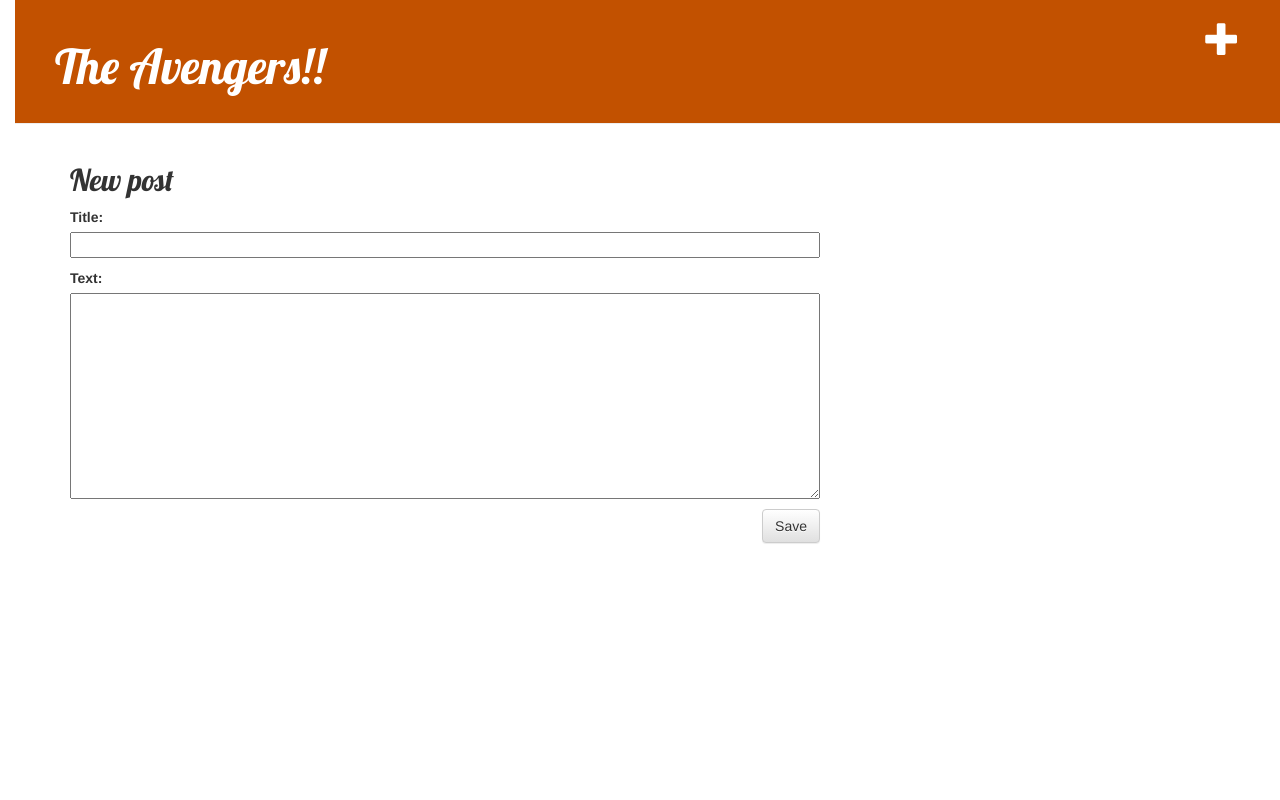
After one commit to jaisipani/my-first-blog, a Django app: page /post/new/ in a window 1280 px wide. The commit adds this page. Run offline with Django 3.2, Linux system fonts and the light colour scheme; the visitor is signed in with stand-in values (Sample User, id 1); some libraries are stand-ins or nearby versions.

Commit message:
Added views to create/edit blogpost inside the site

```diff
--- /dev/null
+++ b/blog/forms.py
@@ -0,0 +1,9 @@
+from django import forms
+
+from .models import Post
+
+class PostForm(forms.ModelForm):
+
+    class Meta:
+        model = Post
+        fields = ('title', 'text',)
--- /dev/null
+++ b/blog/static/css/blog.css
@@ -0,0 +1,55 @@
+h1 a, h2 a {
+    color: #C25100;
+    font-family: 'Lobster'
+}
+
+body {
+    padding-left: 15px;
+}
+
+.page-header {
+    background-color: #C25100;
+    margin-top: 0;
+    padding: 20px 20px 20px 40px;
+}
+
+.page-header h1, .page-header h1 a, .page-header h1 a:visited, .page-header h1 a:active {
+    color: #ffffff;
+    font-size: 36pt;
+    text-decoration: none;
+}
+
+.content {
+    margin-left: 40px;
+}
+
+h1, h2, h3, h4 {
+    font-family: 'Lobster', cursive;
+}
+
+.date {
+    color: #828282;
+}
+
+.save {
+    float: right;
+}
+
+.post-form textarea, .post-form input {
+    width: 100%;
+}
+
+.top-menu, .top-menu:hover, .top-menu:visited {
+    color: #ffffff;
+    float: right;
+    font-size: 26pt;
+    margin-right: 20px;
+}
+
+.post {
+    margin-bottom: 70px;
+}
+
+.post h2 a, .post h2 a:visited {
+    color: #000000;
+}
--- /dev/null
+++ b/blog/templates/blog/base.html
@@ -0,0 +1,27 @@
+{% load static %}
+<html>
+    <head>
+        <title>Django Girls blog</title>
+        <link rel="stylesheet" href="//maxcdn.bootstrapcdn.com/bootstrap/3.2.0/css/bootstrap.min.css">
+        <link rel="stylesheet" href="//maxcdn.bootstrapcdn.com/bootstrap/3.2.0/css/bootstrap-theme.min.css">
+        <link rel="stylesheet" href="{% static 'css/blog.css' %}">
+        <link href="//fonts.googleapis.com/css?family=Lobster&subset=latin,latin-ext" rel="stylesheet" type="text/css">
+
+    </head>
+    <body>
+        <div class="page-header">
+        {% if user.is_authenticated %}
+            <a href="{% url 'post_new' %}" class="top-menu"><span class="glyphicon glyphicon-plus"></span></a>
+        {% endif %}
+        <h1><a href="/">The Avengers!!</a></h1>
+    </div>
+    <div class="content container">
+        <div class="row">
+            <div class="col-md-8">
+            {% block content %}
+            {% endblock %}
+            </div>
+        </div>
+    </div>
+ </body>
+</html>
--- /dev/null
+++ b/blog/templates/blog/post_edit.html
@@ -0,0 +1,9 @@
+{% extends 'blog/base.html' %}
+
+{% block content %}
+    <h2>New post</h2>
+    <form method="POST" class="post-form">{% csrf_token %}
+        {{ form.as_p }}
+        <button type="submit" class="save btn btn-default">Save</button>
+    </form>
+{% endblock %}
--- a/blog/urls.py
+++ b/blog/urls.py
@@ -3,4 +3,8 @@
 
 urlpatterns = [
     path('', views.post_list, name='post_list'),
+    path('post/<int:pk>/', views.post_detail, name='post_detail'),
+    path('post/new/', views.post_new, name='post_new'),
+    path('post/<int:pk>/edit/', views.post_edit, name='post_edit'),
+
 ]
--- a/blog/views.py
+++ b/blog/views.py
@@ -1,8 +1,40 @@
-from django.shortcuts import render
+from django.shortcuts import render, get_object_or_404
+from .models import Post
+from .forms import PostForm
 from django.utils import timezone
-from .models import Post
+from django.shortcuts import redirect
+
 def post_list(request):
-	posts = Post.objects.filter(published_date__lte=timezone.now()).order_by('published_date')
-	return render(request, 'blog/post_list.html', {'posts':posts})
+    posts = Post.objects.filter(published_date__lte=timezone.now()).order_by('published_date')
+    return render(request, 'blog/post_list.html', {'posts' : posts})
 
-# Create your views here.
+def post_detail(request, pk):
+    post = get_object_or_404(Post, pk=pk)
+    return render(request, 'blog/post_detail.html', {'post': post})
+
+def post_new(request):
+    if request.method == "POST":
+        form = PostForm(request.POST)
+        if form.is_valid():
+            post = form.save(commit=False)
+            post.author = request.user
+            post.published_date = timezone.now()
+            post.save()
+            return redirect('post_detail', pk=post.pk)
+    else:
+        form = PostForm()
+    return render(request, 'blog/post_edit.html', {'form': form})
+
+def post_edit(request, pk):
+    post = get_object_or_404(Post, pk=pk)
+    if request.method == "POST":
+        form = PostForm(request.POST, instance=post)
+        if form.is_valid():
+            post = form.save(commit=False)
+            post.author = request.user
+            post.published_date = timezone.now()
+            post.save()
+            return redirect('post_detail', pk=post.pk)
+    else:
+        form = PostForm(instance=post)
+    return render(request, 'blog/post_edit.html', {'form': form})
--- a/mysite/urls.py
+++ b/mysite/urls.py
@@ -19,4 +19,5 @@
 urlpatterns = [
     path('admin/', admin.site.urls),
     path('', include('blog.urls')),
+
 ]
```
Also changed, not shown: blog/templates/blog/post_detail.html (added, +16 -0 lines), blog/templates/blog/post_list.html (+11 -22 lines).
